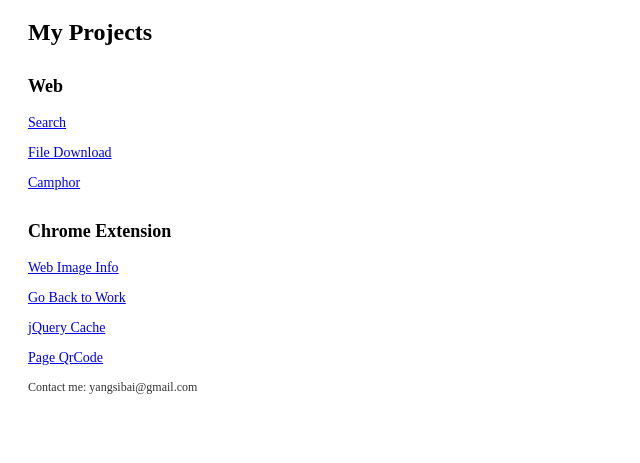
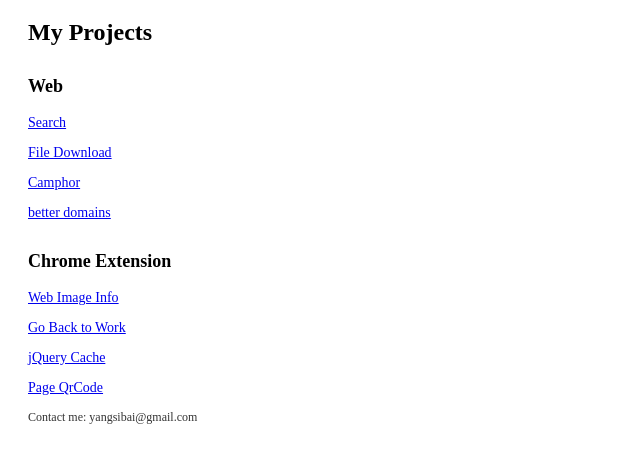
Before and after one commit to yangsibai/sibo.io, a plain HTML site: page tmpl/index.html in a window 1280 px wide. Shown: the part 103-566 px from the top of the page, without its empty margins (0-640 px from the left). Drawn offline with Linux system fonts and the light colour scheme.

Commit message:
add new site

```diff
--- a/tmpl/index.html
+++ b/tmpl/index.html
@@ -14,6 +14,7 @@
                 <p><a target="_blank" href="http://g.sibo.io">Search</a></p>
                 <p><a target="_blank" href=http://crow.sibo.io>File Download</a></p>
                 <p><a target="_blank" href="http://camphor.sibo.io">Camphor</a></p>
+                <p><a target="_blank" href="http://domains.sibo.io">better domains</a></p>
             </div>
             <div class="project">
                 <h3 class="ext">Chrome Extension</h3>
```
Also changed, not shown: 1 other file.
